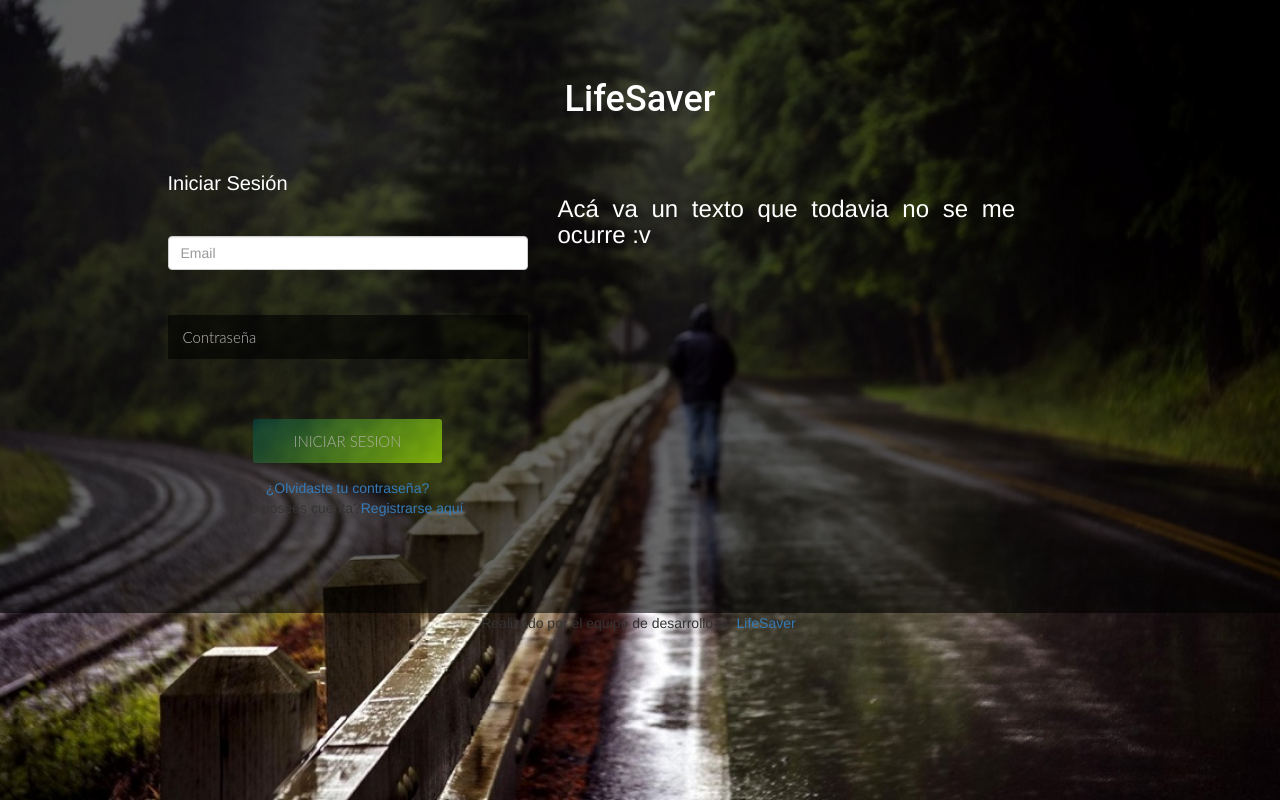
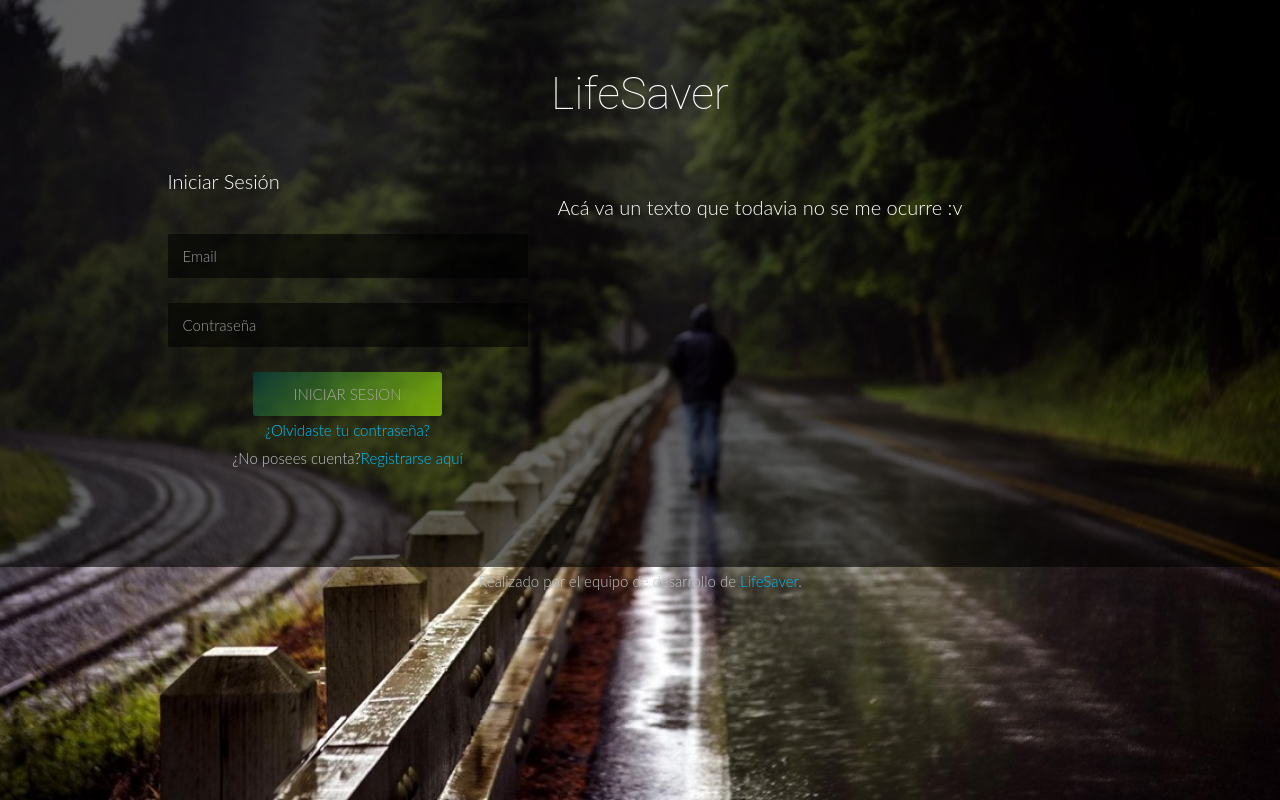
Before and after one commit to alexcs14/LifeSaver, a PHP site: page / in a window 1280 px wide. Run offline with PHP 8.4, Linux system fonts and the light colour scheme.

Commit message:
login finish

```diff
--- a/controller/usu.controller.php
+++ b/controller/usu.controller.php
@@ -29,7 +29,7 @@ class UsuController{
 
       $result=$this->model->create($data);
 
-      $res=("",true);
+      // $res=("",true);
       echo $result;
     // }
     // echo json_encode($res);
--- a/views/assets/css/form-elements.css
+++ b/views/assets/css/form-elements.css
@@ -1,6 +1,7 @@
 
 input[type="text"],
 input[type="password"],
+input[type="email"],
 textarea,
 textarea.form-control {
 	height: 44px;
@@ -28,6 +29,7 @@ textarea.form-control {
 
 input[type="text"]:focus,
 input[type="password"]:focus,
+input[type="email"]:focus,
 textarea:focus,
 textarea.form-control:focus {
 	outline: 0;
@@ -36,13 +38,13 @@ textarea.form-control:focus {
     -moz-box-shadow: none; -webkit-box-shadow: none; box-shadow: none;
 }
 
-input[type="text"]:-moz-placeholder, input[type="password"]:-moz-placeholder,
+input[type="text"]:-moz-placeholder, input[type="password"]:-moz-placeholder, input[type="email"]:-moz-placeholder,
 textarea:-moz-placeholder, textarea.form-control:-moz-placeholder { color: #BBB9B9; }
 
-input[type="text"]:-ms-input-placeholder, input[type="password"]:-ms-input-placeholder,
+input[type="text"]:-ms-input-placeholder, input[type="password"]:-ms-input-placeholder, input[type="email"]:-ms-input-placeholder,
 textarea:-ms-input-placeholder, textarea.form-control:-ms-input-placeholder { color: #BBB9B9; }
 
-input[type="text"]::-webkit-input-placeholder, input[type="password"]::-webkit-input-placeholder,
+input[type="text"]::-webkit-input-placeholder, input[type="password"]::-webkit-input-placeholder, input[type="email"]:-webkit-input-placeholder,
 textarea::-webkit-input-placeholder, textarea.form-control::-webkit-input-placeholder { color: #BBB9B9; }
 
 
@@ -79,3 +81,5 @@ button.btn:active { outline: 0; opacity: 0.6; color: #fff; -moz-box-shadow: none
 button.btn:focus { outline: 0; opacity: 0.6; background: #6EFF51; color: #fff; }
 
 button.btn:active:focus, button.btn.active:focus { outline: 0; opacity: 0.6; background: #6EFF51; color: #fff; }
+
+button.btn:disabled { outline: 0; opacity: 0.6; background: #49C1F9; color: #fff;}
--- a/views/assets/css/style.css
+++ b/views/assets/css/style.css
@@ -58,8 +58,6 @@ img { max-width: 100%; }
 	outline: 0; opacity: 0.6;
 	background: #555; background: rgba(0, 0, 0, 0.3); color: #fff;
 }
-
-
 /***** Top content *****/
 
 .top-content {
--- a/views/include/header.php
+++ b/views/include/header.php
@@ -5,10 +5,10 @@
     <meta http-equiv="X-UA-Compatible" content="IE=edge">
     <meta name="viewport" content="width=device-width, initial-scale=1">
     <title>LifeSaver</title>
-    <link rel="stylesheet" href="views/assets/css/style.css">
     <link rel="stylesheet" href="views/assets/css/bootstrap.min.css">
     <link rel="stylesheet" href="views/assets/font-awesome/css/font-awesome.min.css">
+    <link rel="stylesheet" href="views/assets/css/form-elements.css">
     <link rel="shortcut icon" href="views/assets/ico/mstile.ico">
-    <link rel="stylesheet" href="views/assets/css/form-elements.css">
+    <link rel="stylesheet" href="views/assets/css/style.css">
   </head>
   <body>
--- a/views/module/usu/login.php
+++ b/views/module/usu/login.php
@@ -16,14 +16,12 @@
           <div class="form-group">
             <label class="sr-only">Usuario</label>
             <input type="email" class="r-form-Usuario form-control" name="data[]" id="txtemail" placeholder="Email" required>
-            <label for="txtemail"></label>
           </div>
           <div class="form-group">
             <label class="sr-only">Contraseña</label>
             <input type="password" class="r-form-Contraseña form-control" name="data[]" id="txtpass" placeholder="Contraseña" required>
-            <label for="txtpass"></label>
           </div>
-          <button type="submit" name="button" id="btnLogin" class="btn btn-primary" style="margin: 15px;">INICIAR SESION</button>
+          <button type="submit" name="button" id="btnLogin" class="btn btn-primary" >INICIAR SESION</button>
         </form>
         <a href="recover">¿Olvidaste tu contraseña?</a><br>
         <div class="form-group">
```
